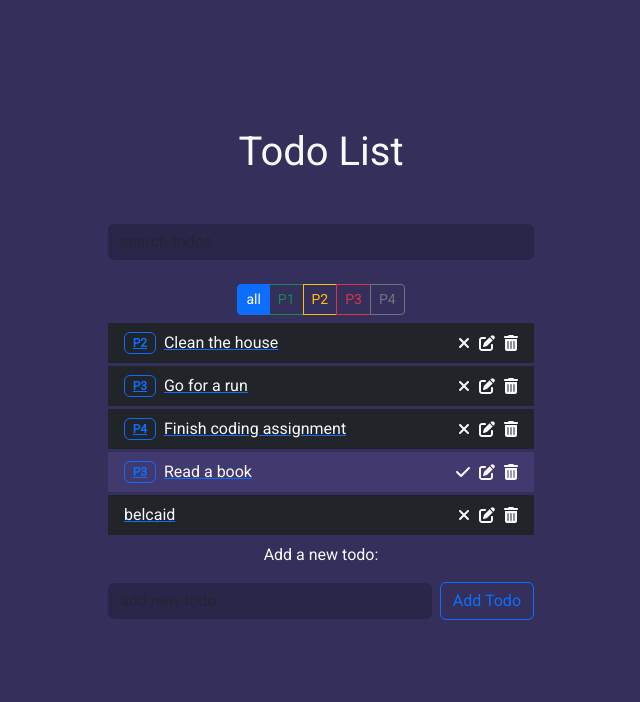
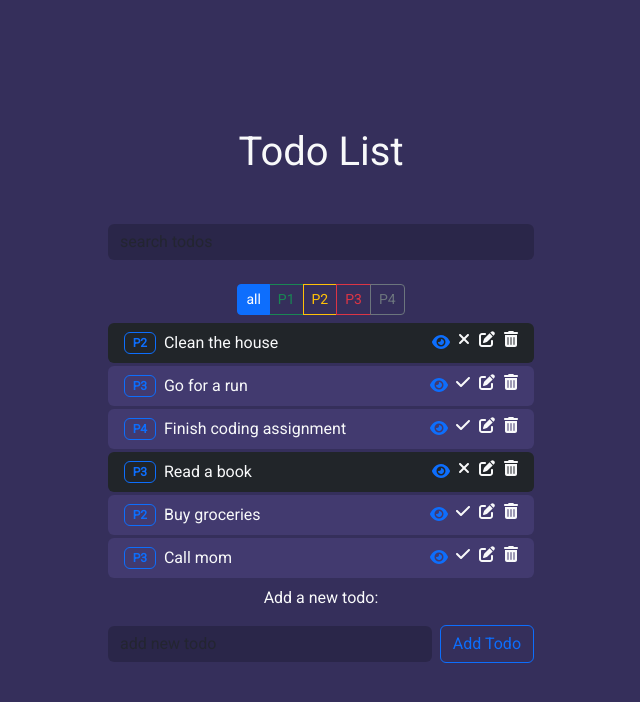
Before and after one commit to MdAmine/todo-app-2024, a React (Vite) app: page /login in a window 1280 px wide. Both pictures are taken after typing "name@example.com", "Sample" into the empty fields and a click on the button "Login". Shown: the top 702 px of the page, without its empty margins (319-959 px from the left). Built offline with nearby package versions, Linux system fonts and the light colour scheme; data requests are answered from the project's data file; the HTML template or start-up script is replaced by a standard one.

Commit message:
fix : fix json server and add env
fix search not working by changing json server version to 0.17.3
and add env variable

```diff
--- a/db.json
+++ b/db.json
@@ -9,26 +9,32 @@
     {
       "id": "f47ac10b-58cc-4372-a567-0e02b2c3d479",
       "title": "Go for a run",
-      "complete": false,
+      "complete": true,
       "priority": "P3"
     },
     {
       "id": "c51d4e2f-df38-4eaf-bcdc-5c5e87f64c14",
       "title": "Finish coding assignment",
-      "complete": false,
+      "complete": true,
       "priority": "P4"
     },
     {
       "id": "bfa016c7-af76-4f77-a51f-fbc7db5f11e0",
       "title": "Read a book",
-      "complete": true,
+      "complete": false,
       "priority": "P3"
     },
     {
-      "id": "53ea1544-2552-4850-8eff-1a13838ddd7a",
-      "title": "belcaid",
-      "complete": false,
-      "priority": ""
+      "id": "d8b7e9a2-6d4f-4a6e-9e9c-3e1e8d7c2f0a",
+      "title": "Buy groceries",
+      "complete": true,
+      "priority": "P2"
+    },
+    {
+      "id": "e9f6a8b3-2c1d-4e7f-9e8a-1b0d3c4f5a6e",
+      "title": "Call mom",
+      "complete": true,
+      "priority": "P3"
     }
   ]
 }
--- a/src/components/todo/TodoItem.tsx
+++ b/src/components/todo/TodoItem.tsx
@@ -1,5 +1,6 @@
 import {
   faCheck,
+  faEye,
   faPenToSquare,
   faTrashAlt,
   faXmark,
@@ -22,7 +23,6 @@ const TodoItem = ({ todo, onDelete, onComplete, onEdit }) => {
 
   return (
     <ul className="list-group todos mx-auto text-light" data-testid="todo-item">
-      <Link to={`/todos/${todo.id}`}>
       <li
         className={`list-group-item d-flex justify-content-between align-items-center ${
           todo.complete ? "center" : "bg-dark"
@@ -33,6 +33,15 @@ const TodoItem = ({ todo, onDelete, onComplete, onEdit }) => {
           <span>{todo.title}</span>
         </div>
         <div className="d-flex gap-1">
+          <Link to={`/todos/${todo.id}`}>
+            <FontAwesomeIcon
+              style={{
+                marginRight: "0.3em",
+              }}
+              icon={faEye}
+              className="pointer"
+            />
+          </Link>
           <FontAwesomeIcon
             title={todo.complete ? "complete" : "unComplete"}
             style={{
@@ -61,7 +70,6 @@ const TodoItem = ({ todo, onDelete, onComplete, onEdit }) => {
           />
         </div>
       </li>
-      </Link>
     </ul>
   );
 };
--- a/src/components/todo/TodoList.tsx
+++ b/src/components/todo/TodoList.tsx
@@ -1,4 +1,4 @@
-import { useEffect, useState } from "react";
+import { useEffect, useState, useCallback } from "react";
 import {
   addTodo,
   deleteTodo,
@@ -16,37 +16,53 @@ const TodoList = () => {
   const [searchTerm, setSearchTerm] = useState("");
   const [filterTerm, setFilterTerm] = useState("");
 
+  const fetchTodos = useCallback(async () => {
+    try {
+      const data = await getAllTodos(searchTerm, filterTerm);
+      setTodos(data);
+      console.log("Todos fetched:", data);
+    } catch (error) {
+      console.error("Error fetching todos:", error);
+      alert("Failed to fetch todos");
+    }
+  }, [searchTerm, filterTerm]);
+
   useEffect(() => {
-    getAllTodos(searchTerm, filterTerm)
-      .then((data) => {
-        setTodos(data);
-      })
-      .catch((error) => console.error("Error fetching todos:", error));
-  }, [searchTerm, filterTerm, todos]);
+    fetchTodos();
+  }, [fetchTodos]);
 
-  const onAddTodo = (todo) => {
-    addTodo(todo)
-      .then((newTodo) => {
-        console.log("New todo added:", newTodo);
-      })
-      .catch((error) => console.error("Error adding todo:", error));
+  const onAddTodo = async (todo) => {
+    try {
+      const newTodo = await addTodo(todo);
+      console.log("New todo added:", newTodo);
+      fetchTodos();
+    } catch (error) {
+      console.error("Error adding todo:", error);
+      alert("Failed to add todo");
+    }
   };
 
-  const onDeleteTodo = (id) => {
-    deleteTodo(id)
-      .then(() => {
-        console.log("todo has been deleted ");
-      })
-      .catch((error) => console.error("Error deleting todo:", error));
+  const onDeleteTodo = async (id) => {
+    try {
+      await deleteTodo(id);
+      console.log("Todo has been deleted");
+      fetchTodos();
+    } catch (error) {
+      console.error("Error deleting todo:", error);
+      alert("Failed to delete todo");
+    }
   };
 
   const onCompleteTodo = async (id) => {
     try {
-      const todoToUpdate = await getTodoById(id);
-      const updatedTodo = { ...todoToUpdate, complete: !todoToUpdate.complete };
+      const todo = await getTodoById(id);
+      const updatedTodo = { ...todo, complete: !todo.complete };
       await updateTodo(updatedTodo);
+      console.log("Todo has been updated");
+      fetchTodos();
     } catch (error) {
-      console.error("Error completing todo:", error);
+      console.error("Error updating todo:", error);
+      alert("Failed to update todo");
     }
   };
 
@@ -57,8 +73,11 @@ const TodoList = () => {
         prompt("Edit todo's title", todo.title) || todo.title;
       const updatedTodo = { ...todo, title: updatedTitle };
       await updateTodo(updatedTodo);
+      console.log("Todo has been updated");
+      fetchTodos();
     } catch (error) {
-      console.error("Error editing todo:", error);
+      console.error("Error updating todo:", error);
+      alert("Failed to update todo");
     }
   };
 
@@ -75,7 +94,7 @@ const TodoList = () => {
       <SearchTodo onSearch={onSearchTodo} />
       <FilterTodo onFilter={onFilterTodo} />
       {todos.length > 0 ? (
-        todos.map((todo: any) => (
+        todos.map((todo) => (
           <TodoItem
             key={todo.id}
             todo={todo}
--- a/src/service/todos.service.ts
+++ b/src/service/todos.service.ts
@@ -1,8 +1,7 @@
-const BASE_URL = 'http://localhost:3001';
-
+const BASE_URL = import.meta.env.VITE_BASE_URLs;
 
 async function getAllTodos(searchTerm = "", filterTerm = "") {
-    const response = await fetch(`${BASE_URL}/todos?title_like=${searchTerm}&priority=${filterTerm}`);
+    const response = await fetch(`${BASE_URL}/todos?title_like=${searchTerm}&priority_like=${filterTerm}`);
     if (!response.ok) {
         throw new Error('Failed to fetch todos');
     }
```
Also changed, not shown: 1 other file (tests, documents, lock files or other folders). Lines whose indentation alone changed are shown as unchanged.
